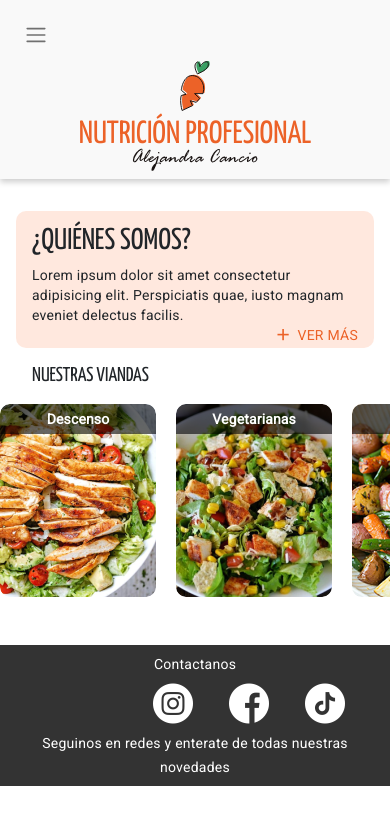
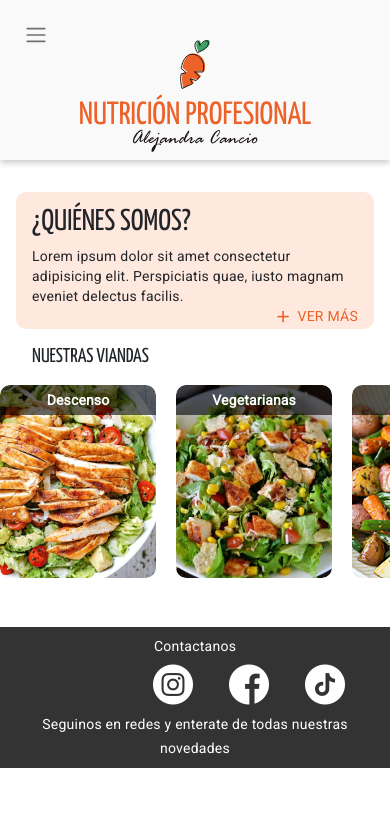
Before and after one commit to GermanStevssel/np, a website: page index.html in a window 390 px wide. Shown: the top 824 px of the page. Drawn offline with nearby package versions, Linux system fonts and the light colour scheme; files whose address does not match are found by name.

Commit message:
transición a zanahoria

```diff
--- a/index.html
+++ b/index.html
@@ -38,19 +38,20 @@
             <span class="navbar-toggler-icon"></span>
           </button>
           <a class="navbar-brand" href="index.html" data-animation="aparecerArriba">
-            <div class="d-flex logo">
+            <div class="d-flex logoSecundario">
                 <h1 class="tituloSecundario">NUTRICIÓN PROFESIONAL</h1>
             </div>
           </a>
         </div>
-        <a class="navbar-brand logo__index" href="index.html">
-          <div class="d-flex contenedorTitulo">
-            <img
+        <img
               src="img/logo/Zanahoria.svg"
               alt="Logo de Nutrición Profesional"
               width="29.1"
               height="50.48"
-              class="d-inline-block align-text-top">
+              class="d-inline-block align-text-top logoZanahoria"
+              data-animation="trasladarArriba" />
+        <a class="navbar-brand logo__index" href="index.html">
+          <div class="d-flex contenedorTitulo">
             <div class="d-flex flex-column align-items-center">
               <h1 class="titulo">NUTRICIÓN PROFESIONAL</h1>
               <img src="img/logo/Alejandra-Cancio.svg"
--- a/js/main.js
+++ b/js/main.js
@@ -29,6 +29,7 @@ $(document).ready(function () {
   // Mostrar 2do logo
   $('.navbar-toggler').click(() => {
     $('.contLogo>a').addClass('visible')
+    $('.logoZanahoria').addClass('visible')
     $('.logo__index').toggle('fast')
   })
 
--- a/scss/secciones/_index.scss
+++ b/scss/secciones/_index.scss
@@ -1,17 +1,5 @@
  /* MOBILE */
 @media (max-width: 576px) {
-
-    .navbar-brand {
-        margin: 0;
-        padding: .625rem 0;
-    }
-
-    .logo__index {
-        position: relative;
-        padding: 0;
-        margin: auto;
-        bottom: 0;
-    }
 
     .quienes-somos {
         @extend %cuadroNaranja;
--- a/scss/secciones/_nav.scss
+++ b/scss/secciones/_nav.scss
@@ -31,7 +31,7 @@
           visibility: hidden;
           flex: 1;
 
-          .logo {
+          .logoSecundario {
             justify-content: center;
             height: 33.16px;
             align-items: flex-end;
@@ -45,7 +45,7 @@
           &[data-animation="aparecerArriba"] {
             opacity: 0;
             transform: translate(15%, 15%);
-            transition: all 0.35s linear;
+            transition: all 0.45s linear;
           }
 
           &[data-animation="aparecerArriba"].visible {
@@ -56,8 +56,39 @@
         }
       }
 
+      .navbar-brand {
+        margin: 0;
+        padding: .625rem 0;
+
+        &.logo__index {
+          position: relative;
+          padding: 0;
+          margin: auto;
+          bottom: 0;
+        }
+      }
+
       h2 {
         @extend %h2;
+      }
+
+      .logoZanahoria {
+        position: absolute;
+        margin: auto;
+        top: 2.5rem;
+        left: 0;
+        right: 0;
+
+        &[data-animation="trasladarArriba"].visible {
+          transform: translate(-5.8rem, -1.9rem) scale(0.657);
+          transition: all 0.6s ease-in;
+        }
+
+        &[data-animation="trasladarArriba"] {
+          transform: none;
+          transition-delay: 0.2s;
+          opacity: 1
+        }
       }
     }
 
@@ -101,6 +132,7 @@
       flex-direction: column;
       align-items: center;
       justify-content: center;
+      margin-top: 2rem;
 
       .titulo {
         font-size: 2rem;
```
Also changed, not shown: css/style.css.
